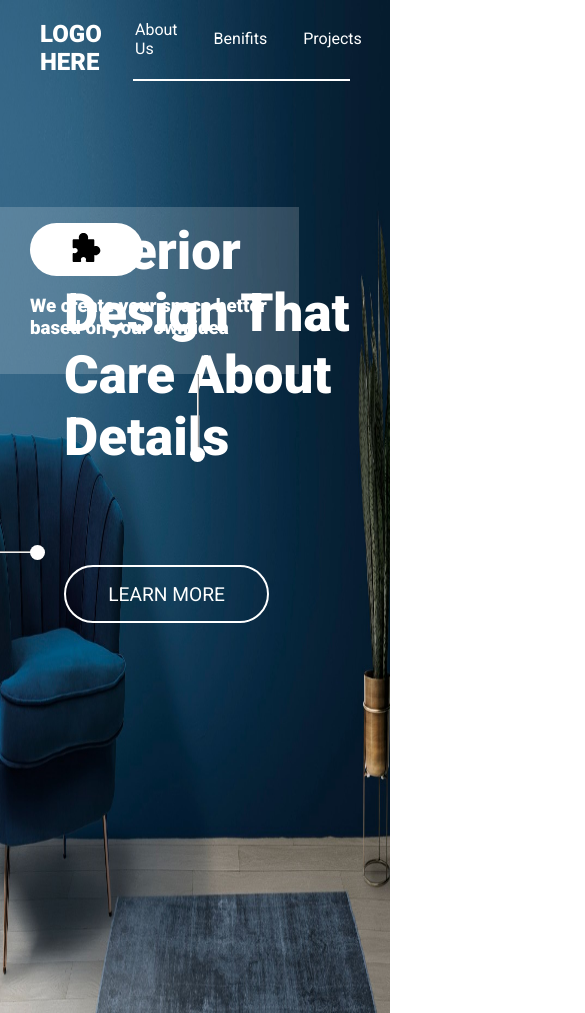
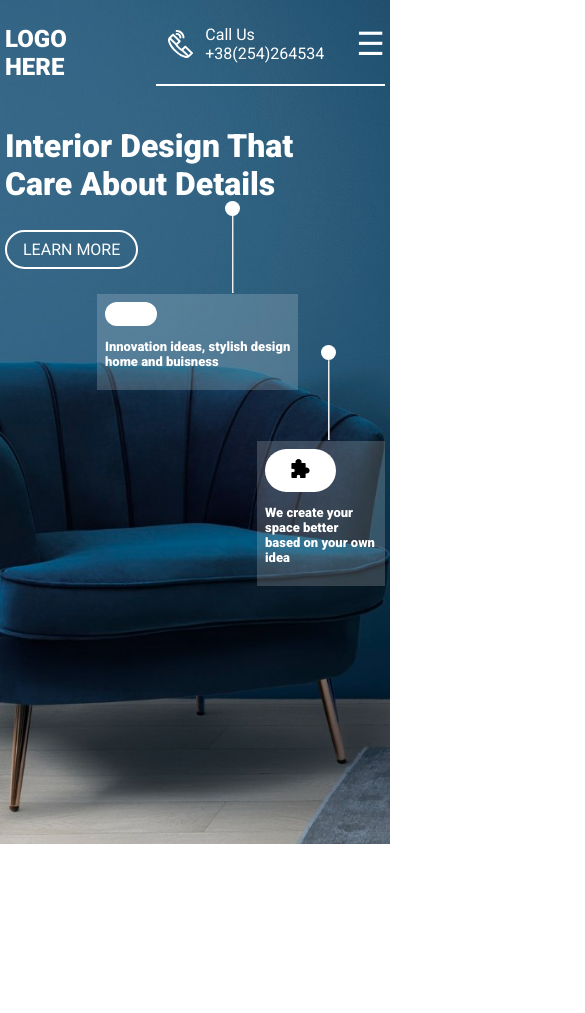
Before and after one commit to AmanSingh-me/live-class-project-10, a plain HTML site: page index.html in a window 390 px wide. Shown: the top 1013 px of the page, 585 px wide, since content can reach past the window. After the commit the page ends 844 px from the top, so only its background shows below. Drawn offline with Linux system fonts and the light colour scheme.

Commit message:
Now it is responsive

```diff
--- a/index.html
+++ b/index.html
@@ -6,6 +6,7 @@
     <meta name="viewport" content="width=device-width, initial-scale=1.0" />
     <title>Home Interior Design</title>
     <link rel="stylesheet" href="style.css" />
+    <link rel="stylesheet" href="media-queries.css">
   </head>
   <body>
     <div class="main">
--- /dev/null
+++ b/media-queries.css
@@ -0,0 +1,136 @@
+@media screen and (max-width:1152px) {
+    body{
+        height: 100vh;
+    }
+    .box1{
+        left: -18em;
+    }
+    .box2{
+        left: -36em;
+    }
+    .line-1{
+        top: 1.8em;
+    }
+    .circle-1{
+        top: 4em;
+    }
+    .line-2{
+        left: -15.4em;
+    }
+    .circle-2{
+        left: -11em;
+    }
+}
+
+@media screen and (max-width:992px) {
+    .list{
+        width: fit-content;
+    }
+    .list::after{
+        content: '☰';
+        margin-left: 1em;
+        font-size: 2em;
+    }
+    .list ul{
+        display: none;
+    }
+    .left-side{
+        padding: 0;
+    }
+    .left-side button{
+        margin: 0;
+    }
+    .box1{
+        left: -17em;
+        top: 14em;
+    }
+    .box2{
+        left: -33em;
+    }
+    .box1,.box2{
+        padding: 1em;
+    }
+    .line-1{
+        top: 10.8em;
+        left: -6em;
+    }
+    .circle-1{
+        top: 8em;
+        left: -4em;
+    }
+    .line-2{
+        left: -14.3em;
+    }
+    .circle-2{
+        left: -10em;
+    }
+}
+
+@media screen and (max-width:768px) {
+    .left-side h1{
+        font-size: 2.5em;
+    }
+    .left-side button{
+        font-size: medium;
+    }
+}
+
+@media screen and (max-width:576px) {
+    body{
+        background-size: cover;
+    }
+    .left-side h1{
+        font-size: 2em;
+    }
+    .left-side button{
+        padding: .5em 1em;
+    }
+    .box1,.box2{
+        padding: .5em;
+    }
+    .puzzle{
+        padding: 0 1em;
+    }
+    .puzzle .icons{
+        width: 1.2em;
+    }
+    .box1 h3,.box2 h3{
+        font-size: small !important;
+    }
+    .box1{
+        left: -8em;
+        top: 16em;
+    }
+    .box2{
+        left: -22em;
+    }
+    .box1,.box2{
+        padding: 1em;
+    }
+    .line-1{
+        top: 12.9em;
+    }
+    .circle-1{
+        top: 10em;
+    }
+    .line-2{
+        left: -12em;
+        top: 3.7em;
+        transform: rotate(90deg);
+    }
+    .circle-2{
+        top: 1em;
+    }
+}
+
+@media screen and (max-width:406px) {
+    .main{
+        padding: 5px;
+    }
+    .box1,.box2{
+        padding: .5em;
+    }
+    .box2{
+        left: -18em;
+    }
+}
```
